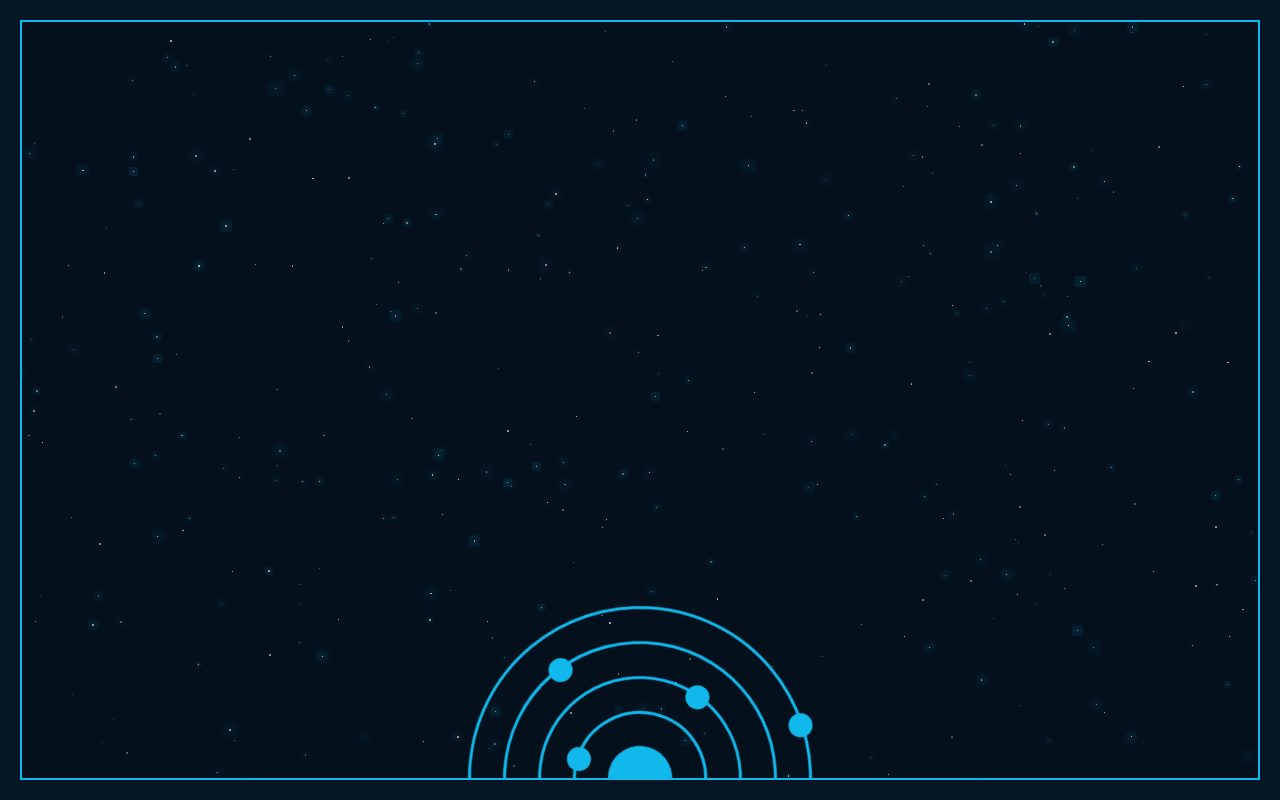
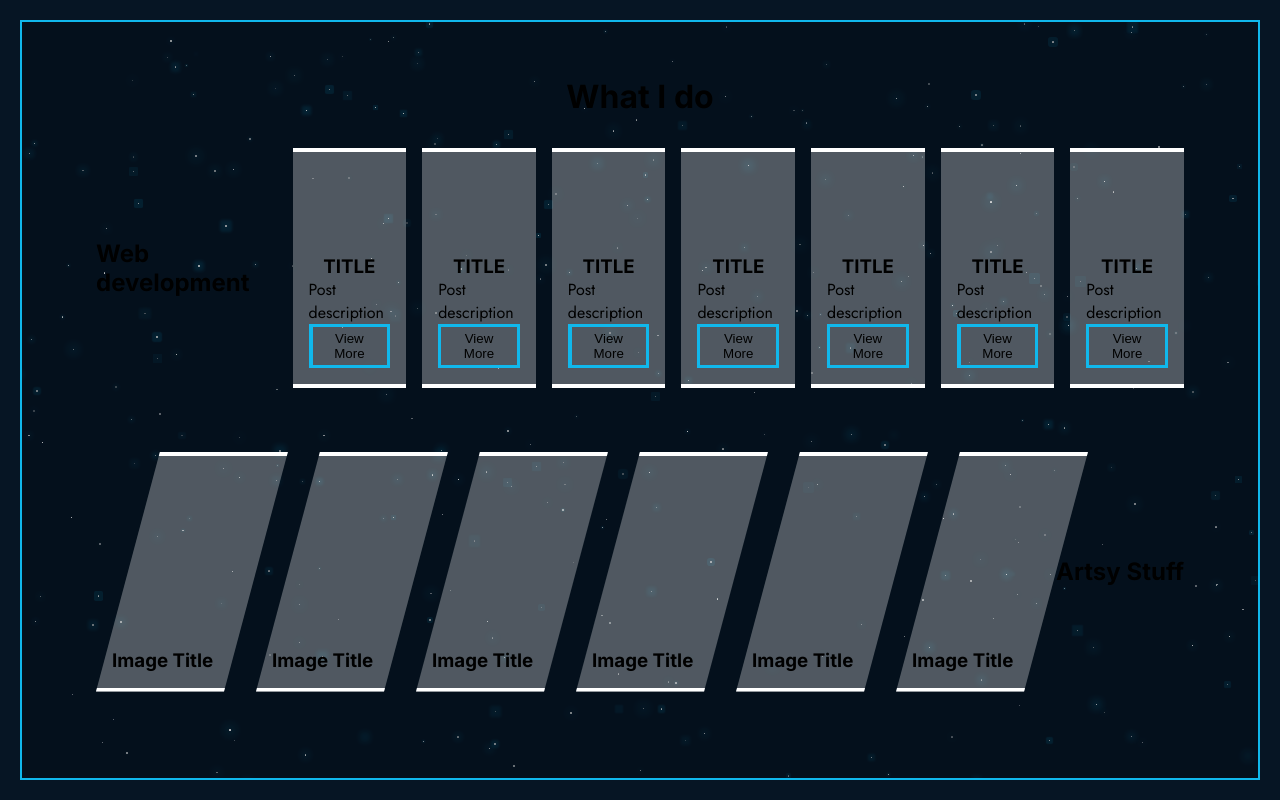
Before and after one commit to RandomBlueGuy/PortFolio-Front-End, a Next.js app: page / in a window 1280 px wide. Built offline with nearby package versions, Linux system fonts and the light colour scheme.

Commit message:
add initial dummy containers for the what I do section + experimental css design

```diff
--- a/src/app/page.js
+++ b/src/app/page.js
@@ -5,6 +5,8 @@ import NavBar from "@/components/navbar";
 import AboutMe from "@/components/aboutme";
 import StarryNight from "@/components/starrynight";
 import OrbitMenu from "@/components/orbit_menu";
+import PostGroup from '@/components/post_group';
+import ArtsyStuff from '@/components/artsystuff_group';
 
 export default function Home() {
   return (
@@ -39,8 +41,10 @@ export default function Home() {
 
       <button>E N T E R</button> */}
       {/* <Darksun /> */}
+      <PostGroup />
       <StarryNight />
-      <OrbitMenu />
+      {/* <OrbitMenu /> */}
+      <ArtsyStuff />
     </main>
   );
 }
--- a/src/app/page.module.css
+++ b/src/app/page.module.css
@@ -13,12 +13,7 @@
 
 .main p{
   font-family: 'jost', sans-serif;
-  font-size: 35px;
-}
 
-.main button{
-  padding: 1rem 2rem;
-  margin-top: 3rem;
 }
 
 .nav__menu{
--- /dev/null
+++ b/src/components/artsystuff_group/artsystuff.module.css
@@ -0,0 +1,26 @@
+.artsystuff__ctn{
+   width: 90vw;
+   padding: 2rem;
+   display: flex;
+   align-items: center;
+   justify-content: space-between;
+}
+
+.art__card{
+   display: flex;
+   width: 15vw;
+   height: 30vh;
+   background-color: rgba(255, 255, 255, 0.3);
+   flex-direction: column;
+   justify-content: flex-end;
+   padding: 1rem;
+   border-top: 4px solid white;
+   border-bottom: 4px solid white;
+   clip-path: polygon(
+      4rem 0%,
+      100% 0%,
+      calc(100% - 4rem) 100%,
+      0% 100%
+    );
+    margin-right: -3rem;
+}
--- /dev/null
+++ b/src/components/artsystuff_group/index.js
@@ -0,0 +1,30 @@
+import React from "react";
+import artsystuff from "./artsystuff.module.css";
+import Link from "next/link";
+
+function ArtsyStuff() {
+  function artCardCreator() {
+    return (
+      <article className={artsystuff.art__card}>
+        <h3 className={artsystuff.art__title}>Image Title</h3>
+      </article>
+    );
+  }
+  return (
+    <>
+      <section className={artsystuff.artsystuff__ctn}>
+        <>
+          {artCardCreator()}
+          {artCardCreator()}
+          {artCardCreator()}
+          {artCardCreator()}
+          {artCardCreator()}
+          {artCardCreator()}
+        </>
+        <h1>Artsy Stuff</h1>
+      </section>
+    </>
+  );
+}
+
+export default ArtsyStuff;
--- /dev/null
+++ b/src/components/post_group/index.js
@@ -0,0 +1,34 @@
+import React from "react";
+import Link from "next/link";
+import post_group from "./post_group.module.css";
+
+function PostGroup() {
+  function postCreator() {
+    return (
+      <article className={post_group.post__card}>
+        <h3 className={post_group.post__title}>TITLE</h3>
+        <p className={post_group.post__description}>Post description</p>
+        <Link href="#more">
+          <button>View More</button>
+        </Link>
+      </article>
+    );
+  }
+  return (
+    <>
+      <h1>What I do</h1>
+      <section className={post_group.post_group__ctn}>
+        <h1>Web development</h1>
+        {postCreator()}
+        {postCreator()}
+        {postCreator()}
+        {postCreator()}
+        {postCreator()}
+        {postCreator()}
+        {postCreator()}
+      </section>
+    </>
+  );
+}
+
+export default PostGroup;
--- /dev/null
+++ b/src/components/post_group/post_group.module.css
@@ -0,0 +1,20 @@
+.post_group__ctn{
+   width: 90vw;
+   padding: 2rem;
+   display: flex;
+   gap: 1rem;
+   align-items: center;
+}
+
+.post__card{
+   display: flex;
+   height: 30vh;
+   background-color: rgba(255, 255, 255, 0.3);
+   flex-direction: column;
+   align-items: center;
+   justify-content: flex-end;
+   padding: 1rem;
+   width: 10vw;
+   border-top: 4px solid white;
+   border-bottom: 4px solid white;
+}
```
